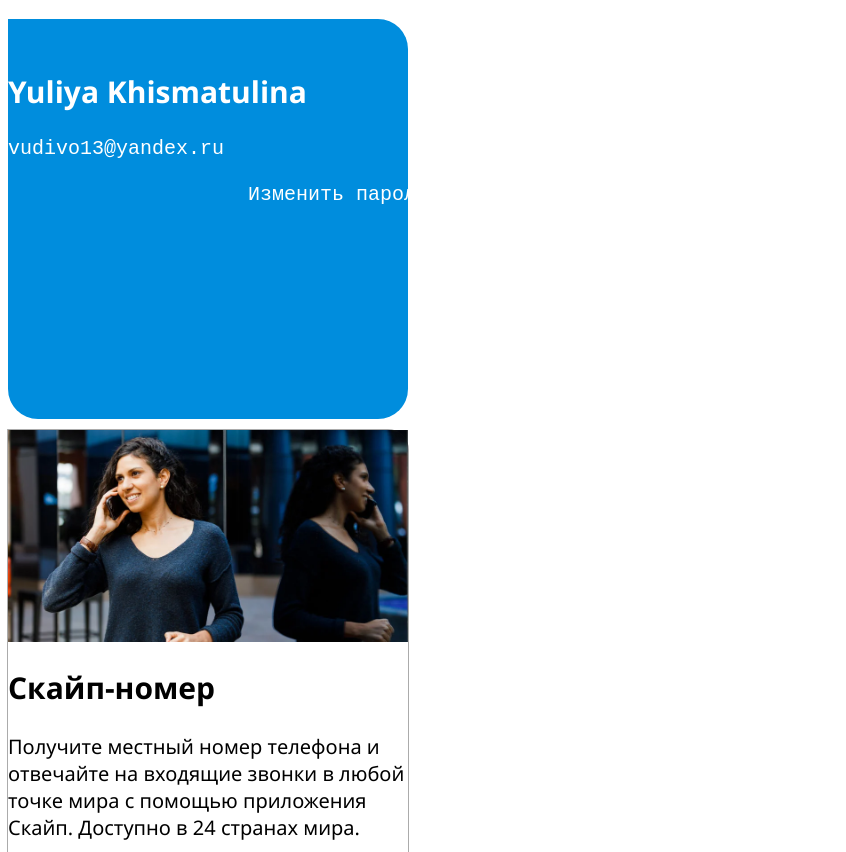
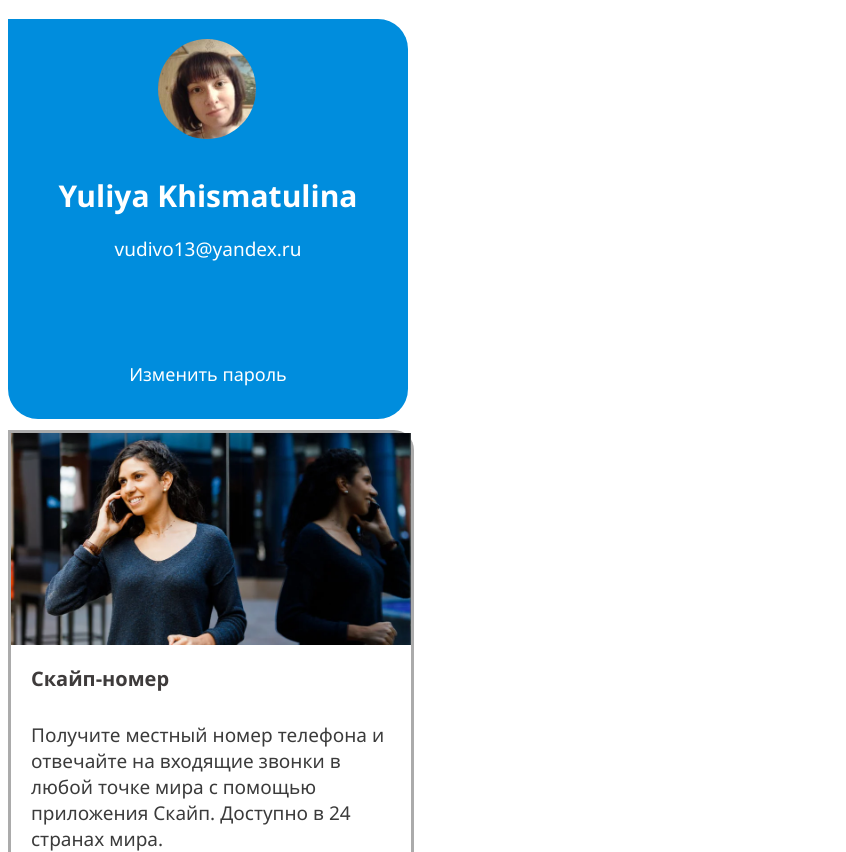
Before and after one commit to Y-Muni/Working-with-images-and-icons, a plain HTML site: page homework 10.html in a window 1280 px wide. Shown: the part 104-956 px from the top of the page, without its empty margins (0-846 px from the left). Drawn offline with Linux system fonts and the light colour scheme.

Commit message:
changes1

```diff
--- a/css/style10.css
+++ b/css/style10.css
@@ -70,13 +70,17 @@ html {
 }
 .one {
     box-sizing: content-box;
-    /* padding-top: 10px 10px; */
-    height: 400px;
+    border-image-width: 100px;
+    border-radius: 50%;
+    padding: 20px 150px 20px 150px;
+    height: 100px;
+    background-size: contain;
 }
 
 .two {
     display: flex;
     box-sizing: content-box;
+    background-size: contain;
     /* padding: 5px; */
     width: 400px;
 }
@@ -84,6 +88,7 @@ html {
 .three {
     display: flex;
     box-sizing: content-box;
+    background-size: contain;
     /* padding: 5px; */
     width: 400px;
 }
@@ -98,15 +103,15 @@ html {
 .card_second {
     display: inline-block;
     box-sizing: content-box;
-    width: 400px;
-    height: 100%;
+    /* width: 400px; */
+    height: 480px;
 }
 
 .card_third {
     display: inline-block;
     box-sizing: content-box;
-    width: 400px;
-    height: 100%;
+    /* width: 400px; */
+    height: 520px;
 }
 
 
@@ -123,15 +128,16 @@ html {
 }
 
 .block_second {
-    color: black;
+    color: rgb(0, 0, 0);
     background-color: white;
     font-size: 20px;
     border-radius: 0 20px 20px 20px;
+    border-style: solid;
+    border-color: rgba(22, 22, 22, 0.356);
     font-family: 'Segoe UI', Roboto, Oxygen, Ubuntu, Cantarell,  sans-serif;
     text-decoration: none;
-    outline: 1px solid rgba(22, 22, 22, 0.356);
     width: 400px;
-    height: auto;
+    height: 480px;
 }
 
 .block_third {
@@ -139,9 +145,50 @@ html {
     background-color: white;
     font-size: 20px;
     border-radius: 0 20px 20px 20px;
+    border-style: solid;
+    border-color: rgba(22, 22, 22, 0.356);
     font-family: 'Segoe UI', Roboto, Oxygen, Ubuntu, Cantarell,  sans-serif;
     text-decoration: none;
-    outline: 1px solid rgba(22, 22, 22, 0.356);
     width: 400px;
-    height: auto;
+    height: 520px;
 }
+
+.name {
+    text-align: center;
+    padding: 10px 10px;
+    margin: 0px;
+    font-size: 30px;
+}
+
+.skype {
+    text-align: left;
+    padding: 20px 10px 10px 20px;
+    margin: 0px;
+    font-size: 20px;
+    color: rgba(29, 26, 26, 0.856);
+}
+
+.mail {
+    font-style: normal;
+    font-size: 19px;
+    text-align: center;
+    margin: 0px;
+    padding: 10px 10px;
+}
+
+.change {
+    font-style: normal;
+    font-size: 18px;
+    text-align: center;
+    margin: 0px;
+    padding: 90px 20px 30px 20px;
+}
+
+.number {
+    font-style: normal;
+    font-size: 19px;
+    text-align: left;
+    margin: 0px;
+    padding: 20px 20px;
+    color: rgb(59, 59, 59);
+}
--- a/homework 10.html
+++ b/homework 10.html
@@ -21,12 +21,11 @@
         <br>
         <div class="card_first">
             <div class="block_first">
-                <img class="one" src="./img/foto.jpeg" alt="">
-                <h2>Yuliya Khismatulina</h2>
+                <img class="one" src="./img/foto.jpg" alt="foto">
+                <h2 class="name">Yuliya Khismatulina</h2>
 
-                <pre>vudivo13@yandex.ru
-
-                    Изменить пароль</pre>
+                <p class="mail">vudivo13@yandex.ru</p>
+                <p class="change">Изменить пароль</p>
             </div>
         </div>
         <br>
@@ -34,9 +33,9 @@
         <div class="card_second">
             <div class="block_second">
                 <img class="two" src="./img/skype2.webp" alt="">
-                <h2>Скайп-номер</h2>
+                <h2 class="skype">Скайп-номер</h2>
 
-                <p>Получите местный номер телефона и отвечайте на входящие звонки в любой точке мира с помощью приложения Скайп. Доступно в 24 странах мира.</p>
+                <p class="number">Получите местный номер телефона и отвечайте на входящие звонки в любой точке мира с помощью приложения Скайп. Доступно в 24 странах мира.</p>
                 <a href="#" class="link">Найти местный номер</a>
             </div>
         </div>
@@ -45,9 +44,9 @@
         <div class="card_third">
             <div class="block_third">
                 <img class="three" src="./img/skype3.webp" alt="">
-                <h3>Идентификация вызывающего абонента</h3>
+                <h2 class="skype">Идентификация вызывающего абонента</h2>
 
-                <p>Настройте идентификацию вызывающего абонента, чтобы ваши друзья и родственники знали, что им звоните вы и точно ответили на вызов.</p>
+                <p class="number">Настройте идентификацию вызывающего абонента, чтобы ваши друзья и родственники знали, что им звоните вы и точно ответили на вызов.</p>
                 <a href="#" class="link">Настроить идентификацию вызывающего абонента</a>
             </div>
         </div>
```
